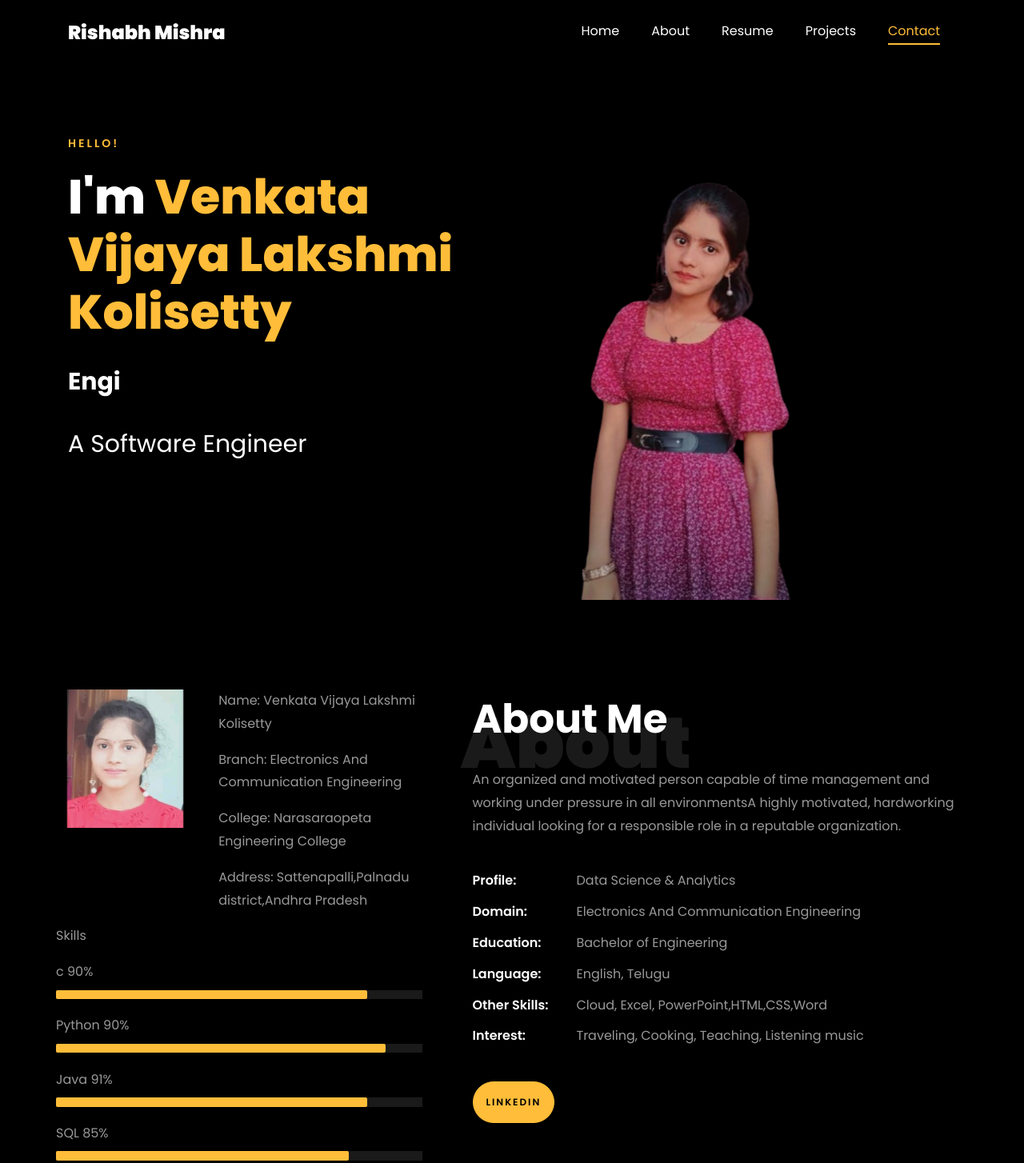
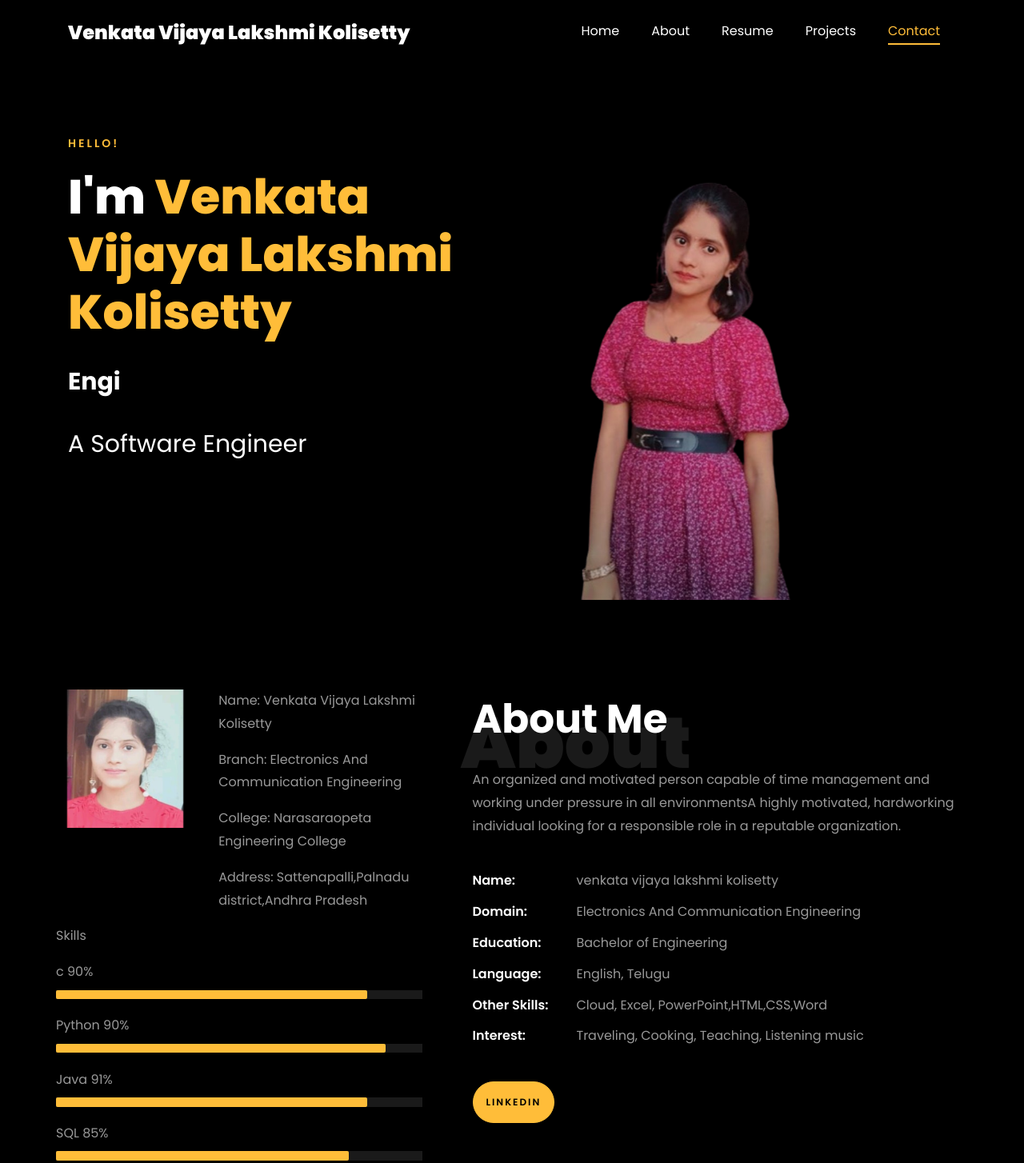
Before and after one commit to Vijayalakshmikolisetty/Vijayalakshmikolisetty.github.io, a plain HTML site: page index.html in a window 1280 px wide. Shown: the top 1454 px of the page at 80% size. Drawn offline with Linux system fonts and the light colour scheme; files whose address does not match are found by name.

Commit message:
initial commit1

```diff
--- a/index.html
+++ b/index.html
@@ -1,7 +1,7 @@
 <!DOCTYPE html>
 <html lang="en">
   <head>
-    <title>Rishabh Mishra Portfolio</title>
+    <title>Venkata Vijaya Lakshmi Kolisetty Portfolio</title>
     <meta charset="utf-8">
     <meta name="viewport" content="width=device-width, initial-scale=1, shrink-to-fit=no">
 
@@ -119,7 +119,7 @@
 
     <nav class="navbar navbar-expand-lg navbar-dark ftco_navbar ftco-navbar-light site-navbar-target" id="ftco-navbar">
 	    <div class="container">
-	      <a class="navbar-brand" href="index.html">Rishabh Mishra</a>
+	      <a class="navbar-brand" href="index.html">Venkata Vijaya Lakshmi Kolisetty</a>
 	      <button class="navbar-toggler js-fh5co-nav-toggle fh5co-nav-toggle" type="button" data-toggle="collapse" data-target="#ftco-nav" aria-controls="ftco-nav" aria-expanded="false" aria-label="Toggle navigation">
 	        <span class="oi oi-menu"></span> Menu
 	      </button>
@@ -273,7 +273,7 @@
 
 								<p>An organized and motivated person capable of time management and working under pressure in all environmentsA highly motivated, hardworking individual looking for a responsible role in a reputable organization.</p>
 								<ul class="about-info mt-4 px-md-0 px-2">
-									<li class="d-flex"><span>Profile:</span> <span>Data Science &amp; Analytics</span></li>
+									<li class="d-flex"><span>Name:</span> <span>venkata vijaya lakshmi kolisetty</span></li>
 									<li class="d-flex"><span>Domain:</span> <span>Electronics And Communication Engineering</span></li>
 									<li class="d-flex"><span>Education:</span> <span>Bachelor of Engineering</span></li>
 									<li class="d-flex"><span>Language:</span> <span>English, Telugu</span></li>
@@ -565,7 +565,7 @@
           			<span class="icon-paper-plane"></span>
           		</div>
           		<h3 class="mb-4">Email Address</h3>
-	            <p><a href="mailto:venkatavijayalakshmikolisetty@gmail.com">conctact@domainname.com</a></p>
+	            <p><a href="mailto:venkatavijayalakshmikolisetty@gmail.com">conctactvenkatavijayalakshmikolisetty@gmail.com</a></p>
 	          </div>
           </div>
           <div class="col-md-6 col-lg-3 d-flex ftco-animate">
```
